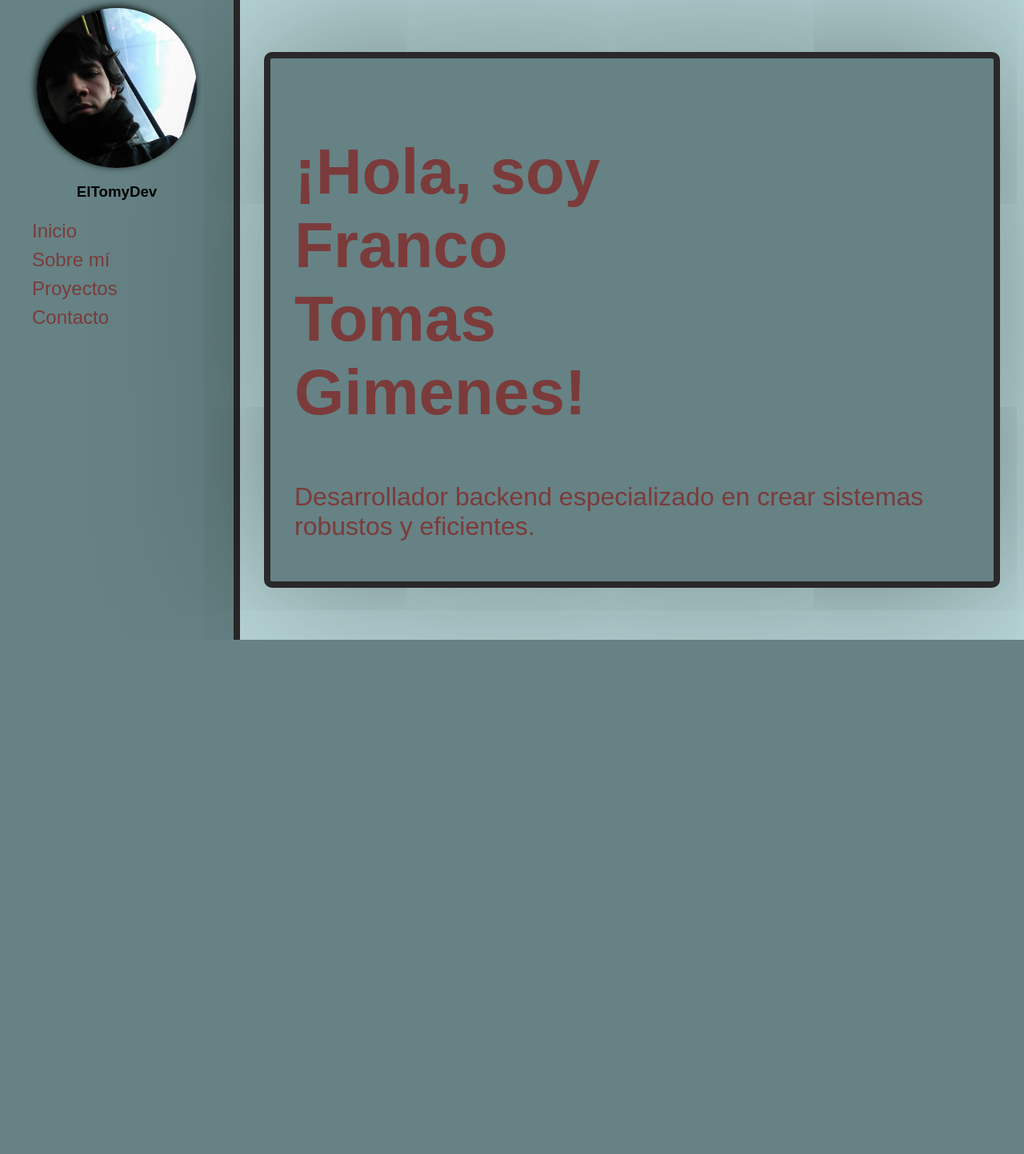
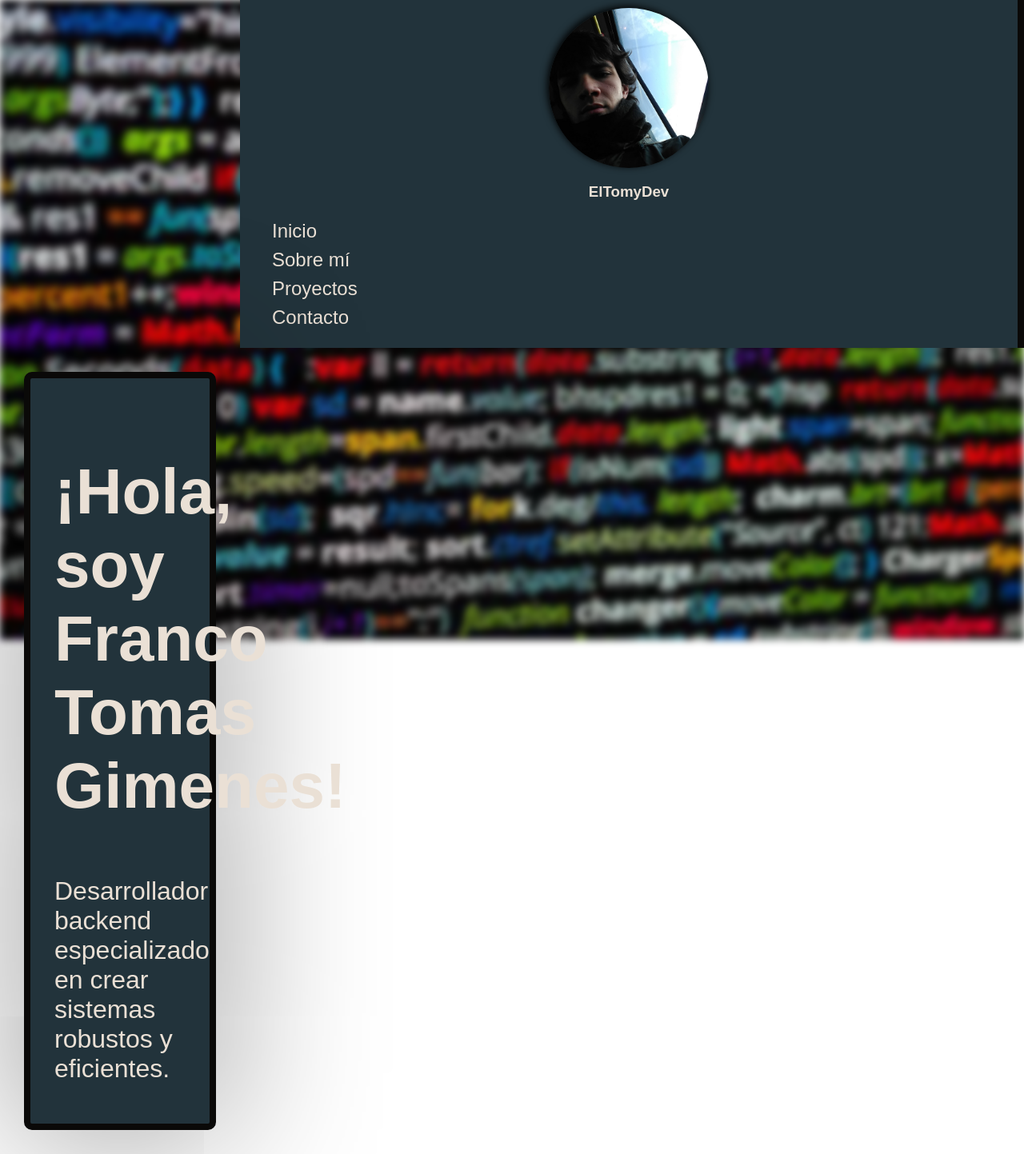
Before and after one commit to ElTomyDev/my-portfolio, a Django app: page / in a window 1280 px wide. Shown: the whole page at 80% size. Before the commit the page ends 800 px from the top, so only its background shows below. Run offline with Django 5.2, Linux system fonts and the light colour scheme.

Commit message:
Se le agrego un fondo

```diff
--- a/my_portfolio_web/portfolio/static/portfolio/css/styles.css
+++ b/my_portfolio_web/portfolio/static/portfolio/css/styles.css
@@ -5,18 +5,31 @@
     display: grid;
     justify-content: center;
     align-items: center;
-    height: 100vh;
-    background-color: #b9d7d9;
-    grid-template-columns: 1fr; /* Ajusta la columna a una sola en pantallas pequeñas */
-    grid-template-rows: auto; /* Ajusta la fila para que crezca según el contenido */
+    color: #eae0d5;
+    position: relative; /* Necesario para el pseudo-elemento */
 }
+body::before {
+    content: "";
+    position: absolute;
+    top: 0;
+    left: 0;
+    width: 100%;
+    height: 100%;
+    background-image: url('../images/Background.jpg');
+    background-size: cover;
+    background-attachment: fixed;
+    filter: blur(5px); /* Ajusta el nivel de desenfoque aquí */
+    z-index: -1; /* Asegura que el fondo borroso esté detrás del contenido */
+}
+
+
 
 .container {
     box-sizing: border-box;
     padding: 20px;
     margin: 20px;
-    background-color: #668284;
-    border: 8px solid #2a2829;
+    background-color: #22333b;
+    border: 8px solid #0a0908;
     border-radius: 10px;
     box-shadow: 0px 0px 200px #00000071;
 }
@@ -24,7 +37,6 @@
 /* HOME CONTENT */
 .content-home{
     text-align: start;
-    color: #7b3b3b;
     margin-bottom: 10px;
 }
 
@@ -42,8 +54,8 @@
 
 /* NAVIGATION */
 nav{
-    background-color: #668284;
-    border-right: 8px solid #2a2829;
+    background-color: #22333b;
+    border-right: 8px solid #0a0908;
 }
 
 .nav-image {
@@ -76,7 +88,7 @@
 
 .nav-list ul li a{
     text-decoration: none;
-    color: #7b3b3b;
+    color: #eae0d5;
 }
 
 .nav-list ul li a:hover{
@@ -112,8 +124,8 @@
         font-size: 1em; /* Reduce el tamaño de la fuente de la lista en pantallas más pequeñas */
     }
     nav{
-        border-right: 0px solid #2a2829;
-        border-bottom: 8px solid #2a2829;
+        border-right: 0px solid #0a0908;
+        border-bottom: 8px solid #0a0908;
     }
 }
 
--- a/my_portfolio_web/portfolio/templates/portfolio/base.html
+++ b/my_portfolio_web/portfolio/templates/portfolio/base.html
@@ -8,7 +8,7 @@
     <link rel="stylesheet" href="{% static 'portfolio/css/styles.css' %}">
 </head>
 <body>
-
+    <div class="background"></div>
     {% include 'portfolio/navigation.html' %}
 
     <main class="container">
```
Also changed, not shown: my_portfolio_web/portfolio/static/portfolio/images/Background.jpg (added).
